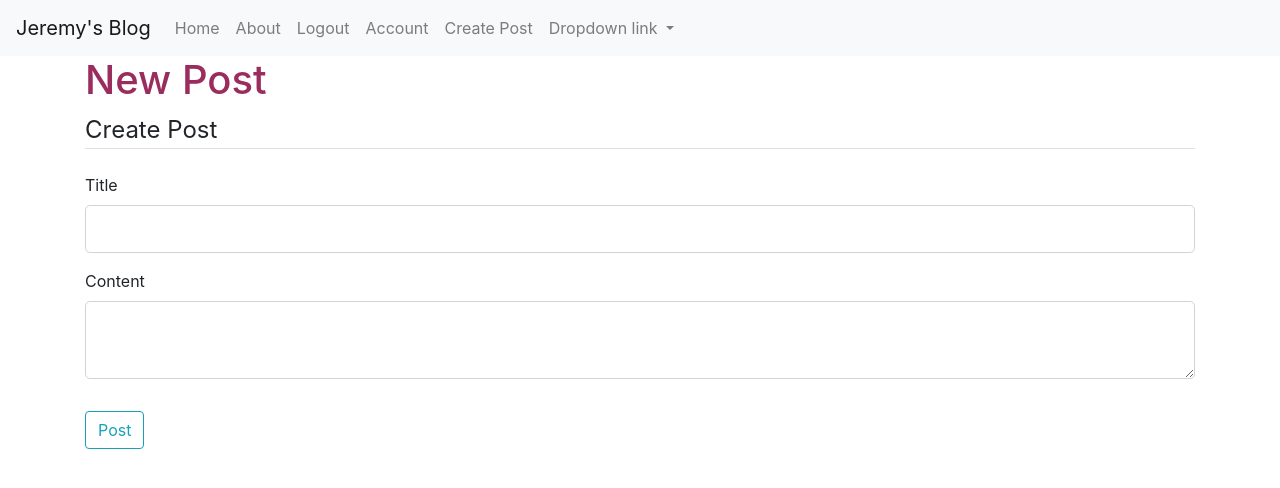
After one commit to jwlibre/flask_blog, a Flask app: page /post/new in a window 1280 px wide. The commit adds this page. Shown: the top 488 px of the page. Run offline with Flask 2, Linux system fonts and the light colour scheme; a user stored in the database is signed in; tables that the repository leaves empty hold one stand-in row (values such as "Sample post"); some libraries are stand-ins or nearby versions.

Commit message:
End of tutorial 7 - update and delete functionality added

```diff
--- a/flaskblog/forms.py
+++ b/flaskblog/forms.py
@@ -1,6 +1,6 @@
 from flask_wtf import FlaskForm
 from flask_wtf.file import FileField, FileAllowed
-from wtforms import StringField, PasswordField, SubmitField, BooleanField
+from wtforms import StringField, PasswordField, SubmitField, BooleanField, TextAreaField
 from wtforms.validators import DataRequired, Length, Email, EqualTo, ValidationError
 from flaskblog.models import User
 from flask_login import current_user
@@ -56,3 +56,8 @@ class UpdateAccountForm(FlaskForm):
             user = User.query.filter_by(email=email.data).first()
             if user:
                 raise ValidationError(f'Email "{email.data}" already exists, please choose another.')
+
+class PostForm(FlaskForm):
+    title = StringField('Title', validators=[DataRequired()])
+    content = TextAreaField('Content', validators=[DataRequired()])
+    submit = SubmitField('Post')
--- a/flaskblog/routes.py
+++ b/flaskblog/routes.py
@@ -1,5 +1,5 @@
-from flask import render_template, url_for, flash, redirect, request
-from flaskblog.forms import RegistrationForm, LoginForm, UpdateAccountForm
+from flask import render_template, url_for, flash, redirect, request, abort
+from flaskblog.forms import RegistrationForm, LoginForm, UpdateAccountForm, PostForm
 from flaskblog.models import User, Post
 from flaskblog import app, db, bcrypt
 from flask_login import login_user, current_user, logout_user, login_required
@@ -11,26 +11,10 @@ from PIL import Image
 # importing from flaskblog == importing from __init__.py
 # importing from flaskblog.module == importing from one of the modules within flaskblog
 
-# sample result from a database call
-posts = [
-    {
-        'author': 'JerBear',
-        'title': 'blog post one',
-        'content': 'first blog post content',
-        'date_posted': 'January 20, 2020'
-    },
-    {
-        'author': 'Margaret',
-        'title': 'blog post two',
-        'content': 'second blog post content',
-        'date_posted': 'February 20, 2020'
-    }
-
-]
-
 @app.route('/')
 @app.route('/home') # add multiple decorators to allow the same function to be accessed via multiple routes
 def home():
+    posts = Post.query.all()
     return render_template('home.html', posts=posts)
 
 @app.route('/about')
@@ -112,3 +96,53 @@ def account():
         form.email.data = current_user.email
     image_file = url_for('static', filename = 'profile_pics/' + current_user.image_file)
     return render_template('account.html', title='Account', image_file=image_file, form=form)
+
+
+@app.route('/post/new', methods=['GET', 'POST'])
+@login_required
+def new_post():
+    form = PostForm()
+    if form.validate_on_submit():
+        post = Post(title=form.title.data, content=form.content.data, author=current_user)
+        db.session.add(post)
+        db.session.commit()
+        flash('Your post has been created.','success')
+        return redirect(url_for('home'))
+    return render_template('create_post.html', title='New Post', form=form, legend='Create Post')
+
+
+@app.route('/post/<int:post_id>', methods=['GET', 'POST'])
+def post(post_id):
+    post = Post.query.get_or_404(post_id) #i.e. if post with post_id doesn't exist return a 404 error
+    return render_template('post.html', title=post.title, post=post)
+
+
+@app.route('/post/<int:post_id>/update', methods=['GET', 'POST'])
+@login_required
+def update_post(post_id):
+    post = Post.query.get_or_404(post_id)
+    if post.author != current_user:
+        abort(403)  # http code for forbidden route
+    form = PostForm()
+    if form.validate_on_submit():
+        post.title = form.title.data
+        post.content = form.content.data
+        db.session.commit() # no add needed as this is an update to the db entries
+        flash('Post has been updated.', 'success')
+        return redirect(url_for('post', post_id=post.id))
+    elif request.method == 'GET':
+        form.title.data = post.title
+        form.content.data = post.content
+    return render_template('create_post.html', title='Update Post', form=form, legend='Update Post')
+
+
+@app.route('/post/<int:post_id>/delete', methods=['POST']) # i.e. only posts allowed as it can only be accessed via modal submit
+@login_required
+def delete_post(post_id):
+    post = Post.query.get_or_404(post_id)
+    if post.author != current_user:
+        abort(403)  # http code for forbidden route
+    db.session.delete(post)
+    db.session.commit()
+    flash('Your post has been deleted.', 'success')
+    return redirect(url_for('home'))
--- /dev/null
+++ b/flaskblog/templates/create_post.html
@@ -0,0 +1,41 @@
+{% extends "layout.html" %}
+{% block content %}
+  <h1>{{ title }}</h1>
+  <div class="content-section">
+      <form method="POST" action="">
+          {{ form.hidden_tag() }} <!-- protection against XSRF -->
+          <fieldset class="form-group">
+              <legend class="border-bottom mb-4">{{ legend }}</legend>
+              <div class="form-group">
+                  {{ form.title.label(class="form-control-label") }}
+                  {% if form.title.errors %}
+                    {{ form.title(class="form-control form-control-lg is-invalid") }}
+                    <div class="invalid-feedback">
+                        {% for error in form.title.errors %}
+                          <span>{{ error }}</span>
+                        {% endfor %}
+                    </div>
+                  {% else %}
+                    {{ form.title(class="form-control form-control-lg") }}
+                  {% endif %}
+              </div>
+              <div class="form-group">
+                  {{ form.content.label(class="form-control-label") }}
+                  {% if form.content.errors %}
+                    {{ form.content(class="form-control form-control-lg is-invalid") }}
+                    <div class="invalid-feedback">
+                        {% for error in form.content.errors %}
+                          <span>{{ error }}</span>
+                        {% endfor %}
+                    </div>
+                  {% else %}
+                    {{ form.content(class="form-control form-control-lg") }}
+                  {% endif %}
+              </div>
+          </fieldset>
+          <div class="form-group">
+              {{ form.submit(class="btn btn-outline-info") }}
+          </div>
+      </form>
+  </div>
+{% endblock content %}
--- a/flaskblog/templates/layout.html
+++ b/flaskblog/templates/layout.html
@@ -42,6 +42,9 @@
             <li class="nav-item">
               <a class="nav-link" href="{{ url_for('account') }}">Account</a>
             </li>
+            <li class="nav-item">
+              <a class="nav-link" href="{{ url_for('new_post') }}">Create Post</a>
+            </li>
           {% else %}
             <li class="nav-item">
               <a class="nav-link" href="{{ url_for('register') }}">Register</a>
```
Also changed, not shown: flaskblog/templates/home.html (+4 -3 lines), flaskblog/templates/post.html (added, +35 -0 lines), 1 other file.
